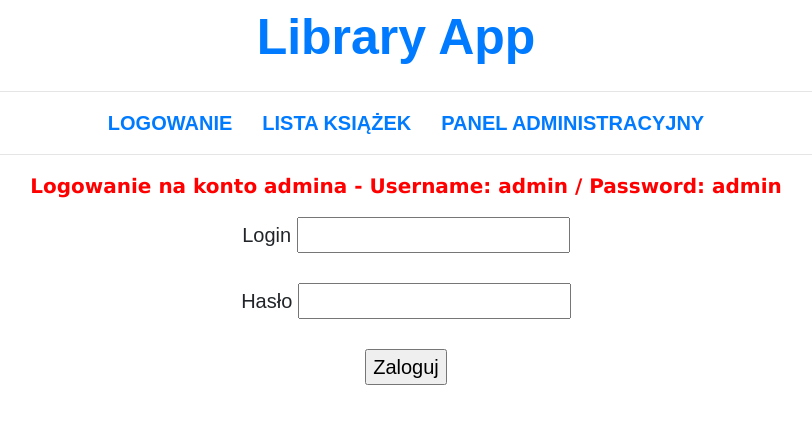
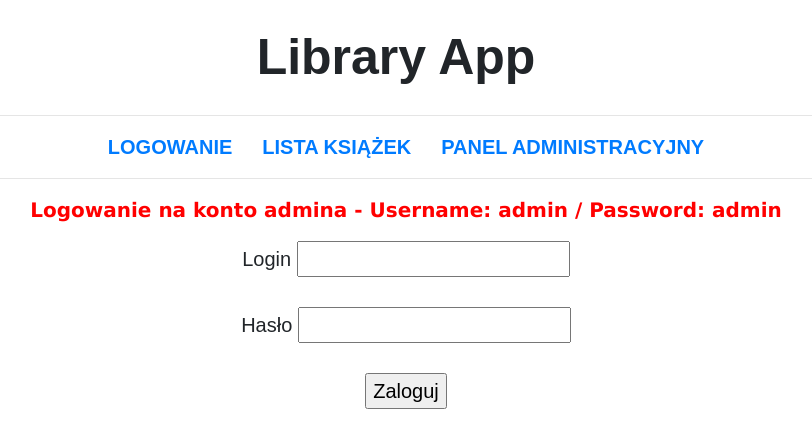
Before and after one commit to BladeStudios/LibraryApp, an Angular app: page /login in a window 1280 px wide. Shown: the top 448 px of the page, without its empty margins (234-1046 px from the left). Built offline with nearby package versions, Linux system fonts and the light colour scheme.

Commit message:
usunieto link library app

```diff
--- a/src/app/app.component.html
+++ b/src/app/app.component.html
@@ -1,5 +1,5 @@
 <div class="titlediv">
-  <a class="title" href="/">Library App</a>
+  <div class="title">Library App</div>
 </div>
 <hr>
 <div class="menu">
```
